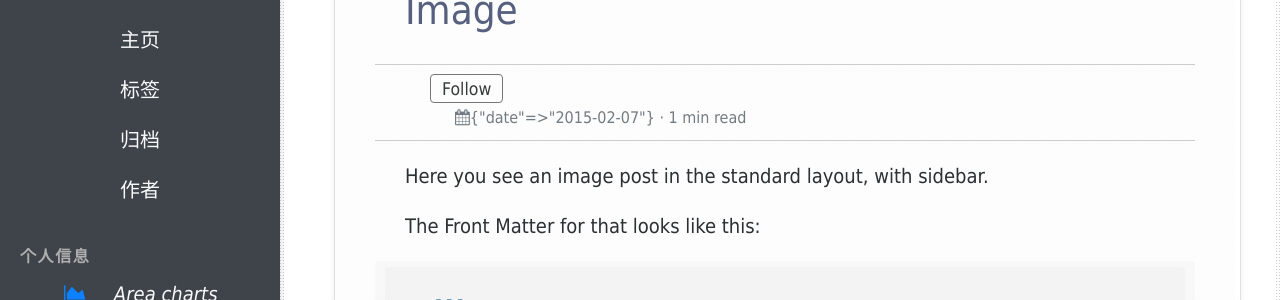
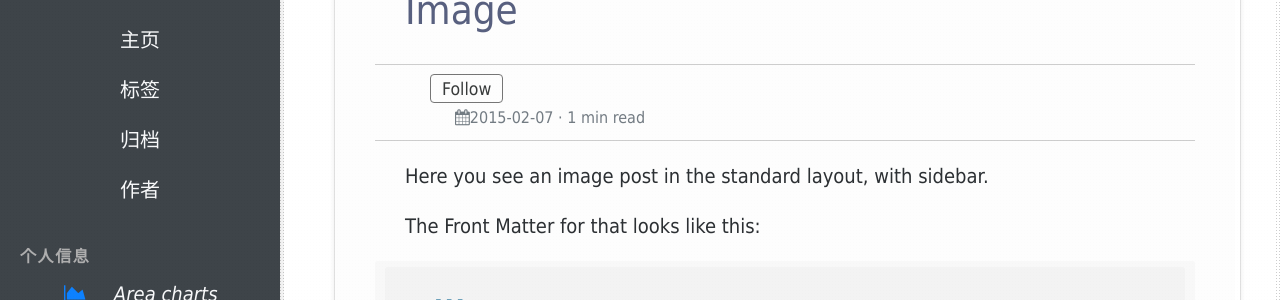
Before and after one commit to nengwuzhi/nengwuzhi.github.ioce, a Jekyll site: the page built from _posts/2015-02-07-img.md, in a window 1280 px wide and 900 px high. Shown: the part 269-569 px from the top of the window. Built offline with Jekyll 4.4.1, drawn with Linux system fonts in a browser that asks for light colours; nearby versions of some CDN libraries.

Commit message:
Update post.html

```diff
--- a/_layouts/post.html
+++ b/_layouts/post.html
@@ -26,7 +26,7 @@
                         <img class="rounded-circle" src="/{{author.avatar}}" alt="{{author.name}}" width="70"/>
                         {% endif %}
 						<small class="ml-3"> <a {{ author.name }} href="{{site.baseurl}}/author-{{ author[1].name | slugify }}"> <span><a target="_blank" href="{{ author.twitter }}" class="btn btn-outline-success btn-sm btn-round ml-1">Follow</a></span>
-                            <span class="text-muted d-block mt-1"><i class="fa fa-calendar"></i>{{ page.date | date: date: "%F" }} · {% include meta-read-time.html %}</span>
+                            <span class="text-muted d-block mt-1"><i class="fa fa-calendar"></i>{{ page.date | date: "%F" }} · {% include meta-read-time.html %}</span>
 						</small>
                         </div>
                         {% if page.type == "standard" %}
```
